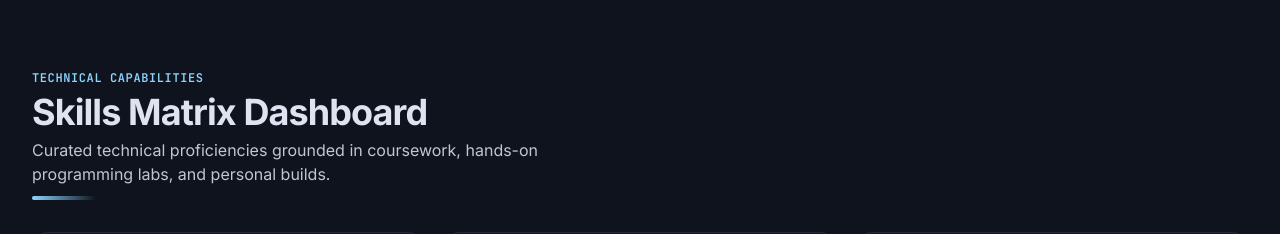
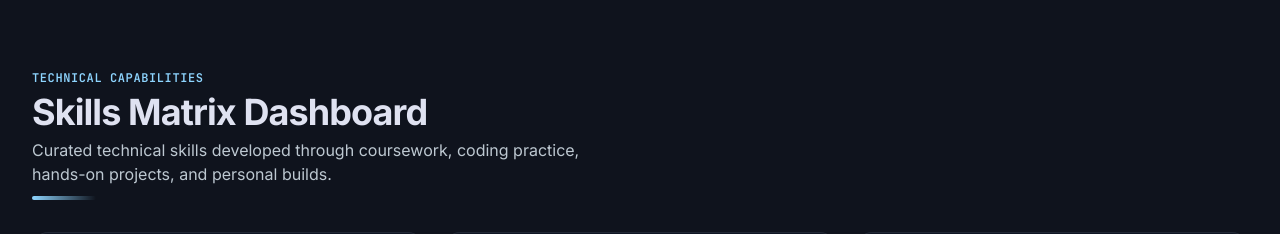
Before and after one commit to Bharathvt2007/Bharath-VT, a React (Vite) app: page / in a window 1280 px wide. Shown: the part 2000-2234 px from the top of the page. Built offline with nearby package versions, Linux system fonts and the light colour scheme.

Commit message:
Improve skills section
Updated the description of technical skills to enhance clarity.

```diff
--- a/src/components/SkillsSection.tsx
+++ b/src/components/SkillsSection.tsx
@@ -48,7 +48,7 @@ export const SkillsSection: React.FC = () => {
           Skills Matrix Dashboard
         </h2>
         <p className="text-sm md:text-base text-[#bdc8d1] max-w-xl">
-          Curated technical proficiencies grounded in coursework, hands-on programming labs, and personal builds.
+          Curated technical skills developed through coursework, coding practice, hands-on projects, and personal builds.
         </p>
         <div className="w-16 h-1 bg-gradient-to-r from-[#8ed5ff] to-transparent rounded-full mt-1"></div>
       </div>
```
